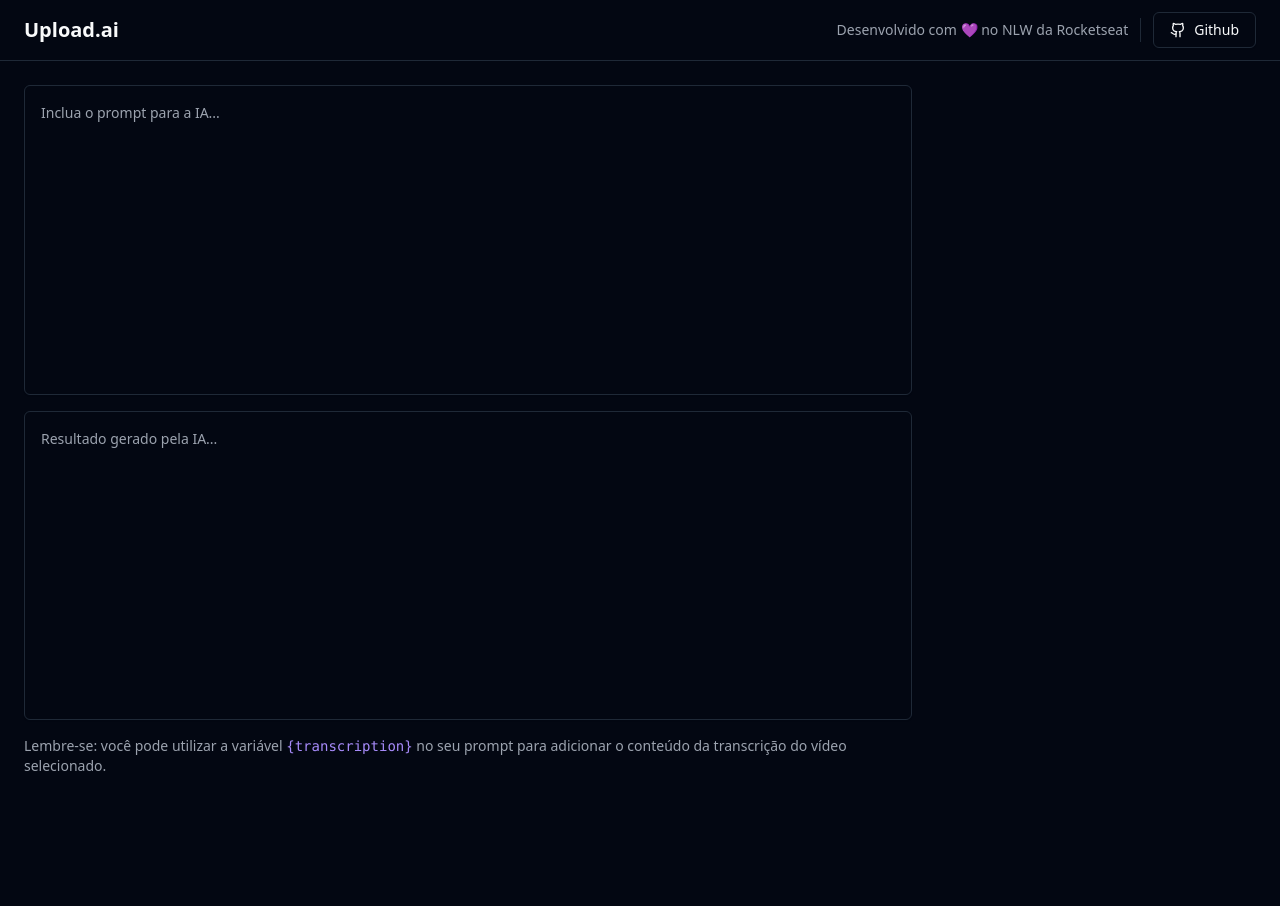
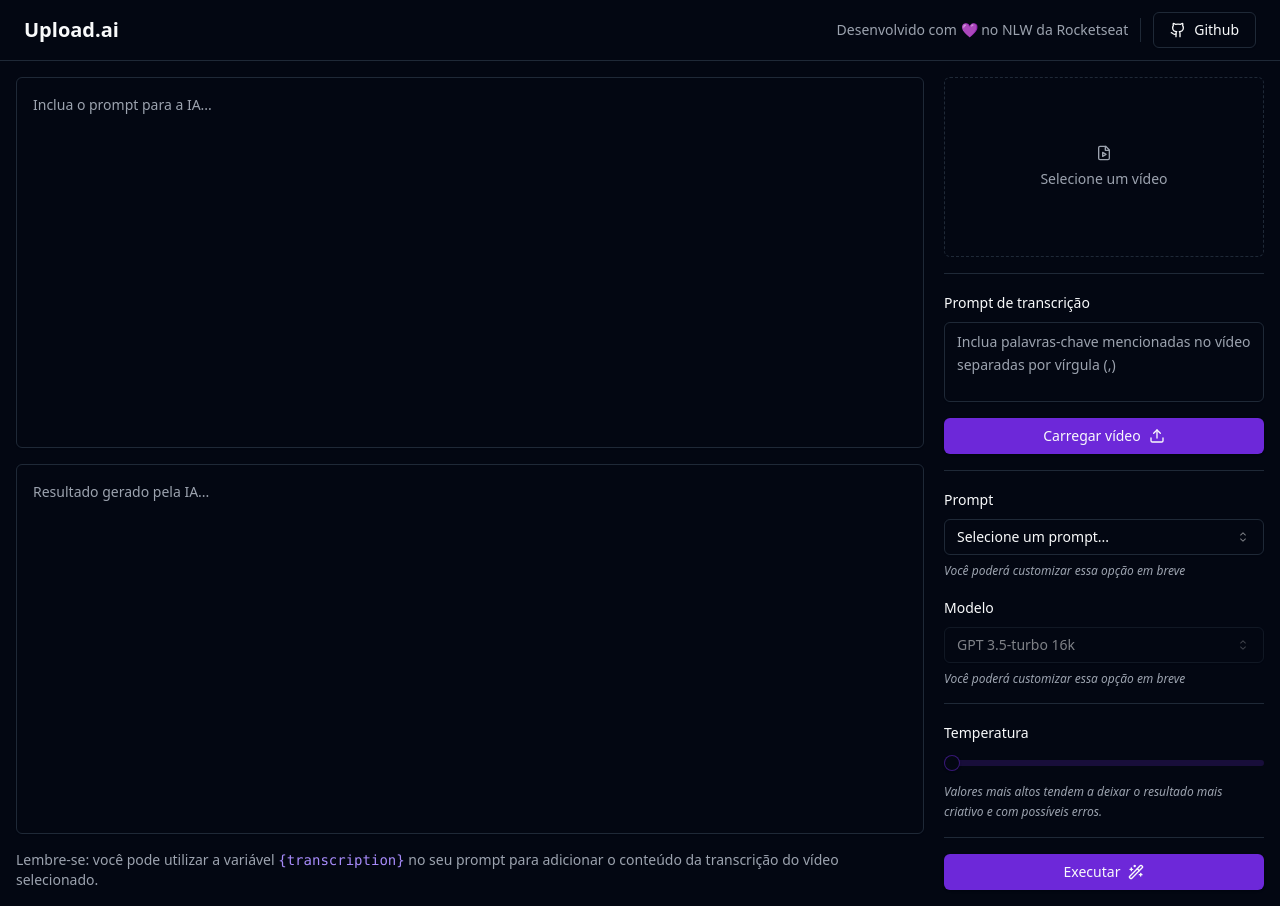
Before and after one commit to JuniorrMacedo/nlw-13-ai, a React (Vite) app in the folder upload-ai-web/: page / in a window 1280 px wide. Before the commit the page ends 800 px from the top, so only its background shows below. Built offline with nearby package versions, Linux system fonts and the light colour scheme.

Commit message:
feat: create page sidebar

```diff
--- a/upload-ai-web/src/App.tsx
+++ b/upload-ai-web/src/App.tsx
@@ -1,7 +1,10 @@
-import { Github } from 'lucide-react';
+import { FileVideo, Github, Upload, Wand2 } from 'lucide-react';
 import { Button } from "./components/ui/button";
 import { Separator } from './components/ui/separator';
 import { Textarea } from './components/ui/textarea';
+import { Label } from './components/ui/label';
+import { Select, SelectContent, SelectItem, SelectTrigger, SelectValue } from './components/ui/select';
+import { Slider } from './components/ui/slider';
 
 export function App() {
   return (
@@ -21,7 +24,7 @@ export function App() {
         </div>
       </div>
 
-      <main className="flex-1 p-6 flex gap-6">
+      <main className="flex-1 p-4 flex gap-5">
         <div className="flex flex-col flex-1 gap-4">
           <div className="grid grid-rows-2 gap-4 flex-1">
             <Textarea
@@ -39,7 +42,92 @@ export function App() {
             Lembre-se: você pode utilizar a variável <code className="text-violet-400">{'{transcription}'}</code> no seu prompt para adicionar o conteúdo da transcrição do vídeo selecionado.
           </p>
         </div>
-        <aside className="w-80"></aside>
+
+        <aside className="w-80 space-y-4">
+          <form className="space-y-4">
+            <label
+              htmlFor="video"
+              className="border flex rounded-md aspect-video cursor-pointer border-dashed text-sm flex-col gap-2 items-center justify-center text-muted-foreground hover:bg-primary/10"
+            >
+              <FileVideo className="w-4 h-4" />
+              Selecione um vídeo
+            </label>
+
+            <input type="file" id="video" accept="video/mp4" className="sr-only" />
+
+            <Separator />
+
+            <div className="space-y-2">
+              <Label htmlFor="transcription_prompt">Prompt de transcrição</Label>
+              <Textarea
+                id="transcription_prompt"
+                className="h-20 leading-relaxed resize-none"
+                placeholder="Inclua palavras-chave mencionadas no vídeo separadas por vírgula (,)"
+              />
+            </div>
+
+            <Button type="submit" className="w-full">
+              Carregar vídeo
+              <Upload className="w-4 h-4 ml-2" />
+            </Button>
+          </form>
+
+          <Separator />
+
+          <form className="space-y-4">
+            <div className="space-y-2">
+              <Label>Prompt</Label>
+              <Select>
+                <SelectTrigger>
+                  <SelectValue placeholder="Selecione um prompt..." />
+                </SelectTrigger>
+                <SelectContent>
+                  <SelectItem value="title">Título do YouTube</SelectItem>
+                  <SelectItem value="description">Descrição do YouTube</SelectItem>
+                </SelectContent>
+              </Select>
+              <span className="block text-xs text-muted-foreground italic">
+                Você poderá customizar essa opção em breve
+              </span>
+            </div>
+
+            <div className="space-y-2">
+              <Label>Modelo</Label>
+              <Select disabled defaultValue="gpt3.5">
+                <SelectTrigger>
+                  <SelectValue />
+                </SelectTrigger>
+                <SelectContent>
+                  <SelectItem value="gpt3.5">GPT 3.5-turbo 16k</SelectItem>
+                </SelectContent>
+              </Select>
+              <span className="block text-xs text-muted-foreground italic">
+                Você poderá customizar essa opção em breve
+              </span>
+            </div>
+
+            <Separator />
+
+            <div className="space-y-4">
+              <Label>Temperatura</Label>
+              < Slider
+                min={0}
+                max={1}
+                step={0.1}
+              />
+              <span className="block text-xs text-muted-foreground italic leading-relaxed">
+                Valores mais altos tendem a deixar o resultado mais criativo e com possíveis erros.
+              </span>
+            </div>
+
+            <Separator />
+
+            <Button type="submit" className="w-full">
+              Executar
+              <Wand2 className="w-4 h-4 ml-2" />
+            </Button>
+          </form>
+        </aside>
       </main>
     </div>
   )
```
